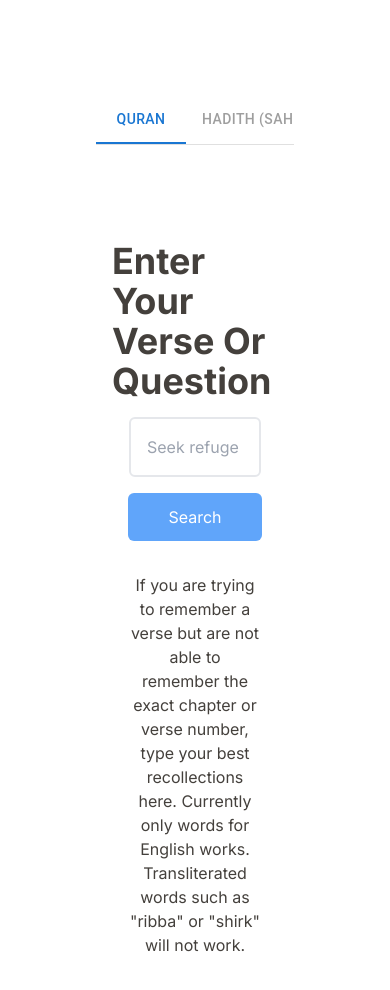
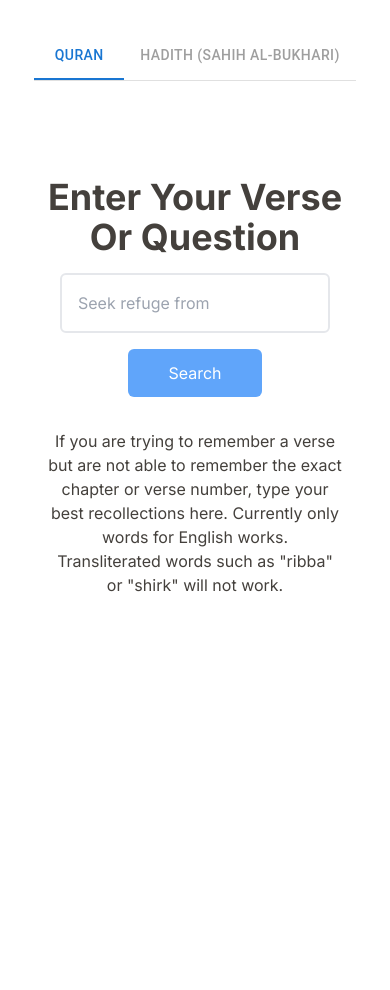
Before and after one commit to icepaq/QuranSearch, a Next.js app in the folder ui/: page / in a window 390 px wide. Shown: the top 990 px of the page. After the commit the page ends 844 px from the top, so only its background shows below. Built offline with nearby package versions, Linux system fonts and the light colour scheme.

Commit message:
mobile styling

```diff
--- a/ui/src/app/page.tsx
+++ b/ui/src/app/page.tsx
@@ -54,7 +54,7 @@ export default function Home() {
   };
 
   return (
-    <div className="flex min-h-screen flex-col items-center p-24">
+    <div className="flex min-h-screen flex-col items-center md:p-24 p-8">
       <Box sx={{ borderBottom: 1, borderColor: "divider" }}>
         <Tabs
           value={value}
@@ -67,14 +67,14 @@ export default function Home() {
       </Box>
       <div className={`${value === 0 ? "flex" : "hidden"}`}>
         <main className="flex flex-col items-center justify-center mt-20">
-          <h1 className="text-4xl font-bold text-stone-700 m-4">
+          <h1 className="text-4xl font-bold text-stone-700 my-4 text-center">
             Enter Your Verse Or Question
           </h1>
           <input
             id="verseinput"
             type="text"
             placeholder="Seek refuge from"
-            className="p-4 border-2 rounded-md w-8/12"
+            className="p-4 border-2 rounded-md md:w-8/12"
             value={query}
             onChange={(e) => setQuery(e.target.value)}
           />
@@ -92,7 +92,7 @@ export default function Home() {
             Search
           </button>
 
-          <p className="w-8/12 text-center m-4 text-stone-700">
+          <p className="md:w-8/12 text-center m-4 text-stone-700">
             If you are trying to remember a verse but are not able to remember
             the exact chapter or verse number, type your best recollections
             here. Currently only words for English works. Transliterated words
```
